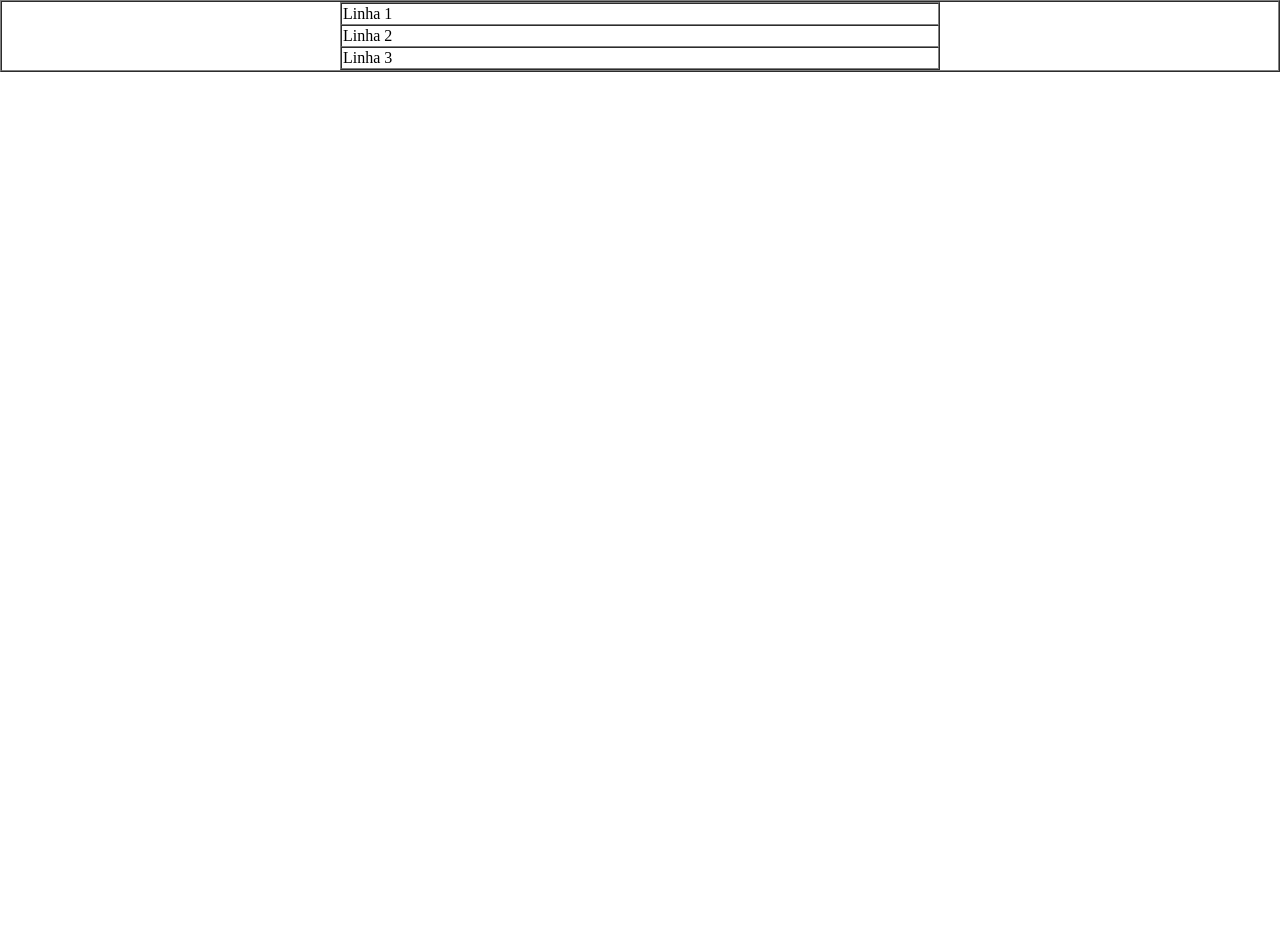
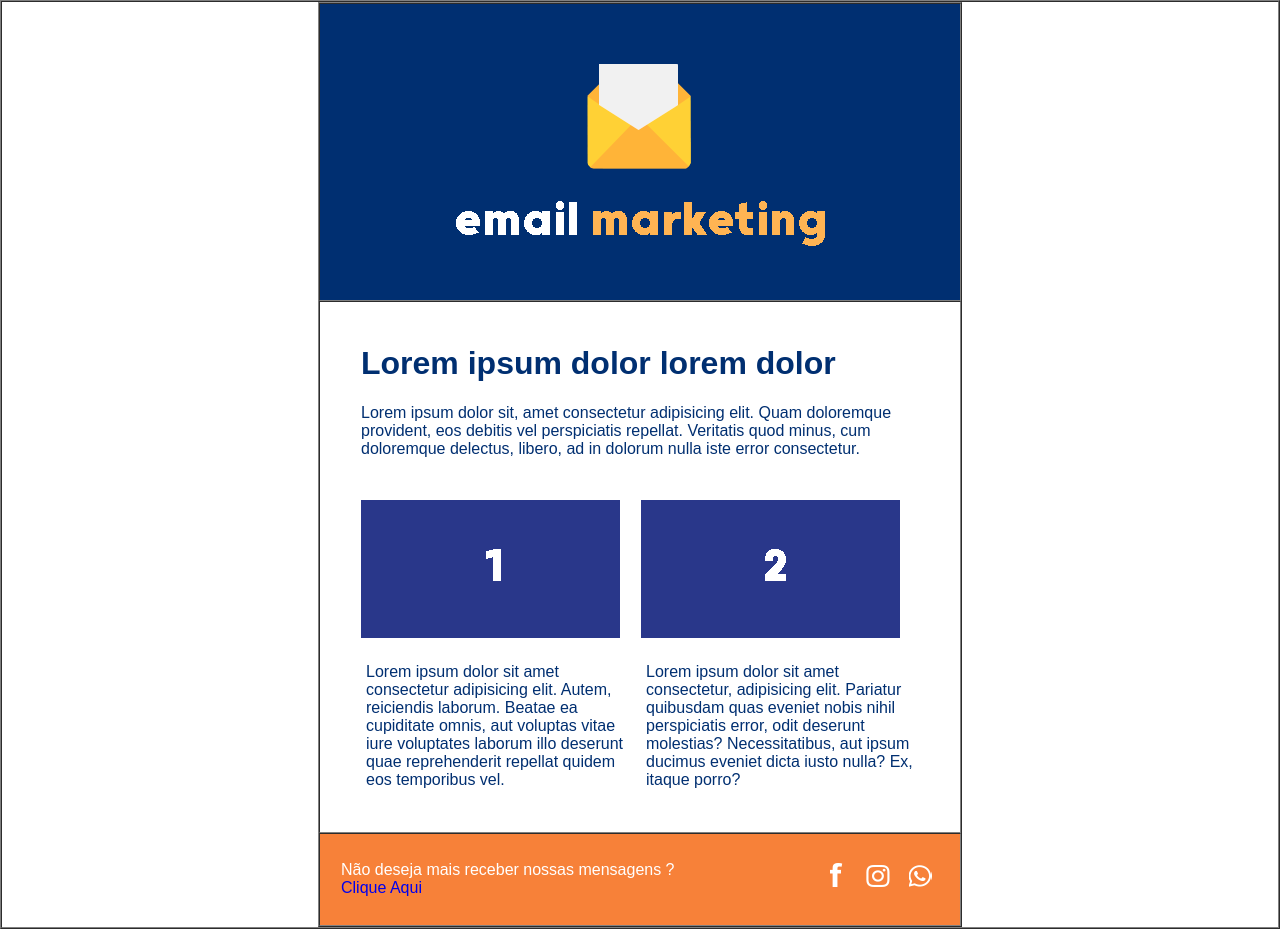
Before and after one commit to KelvinNatal/emailMktBeg, a plain HTML site: page index.html in a window 1280 px wide. Before the commit the page ends 800 px from the top, so only its background shows below. Drawn offline with Linux system fonts and the light colour scheme.

Commit message:
Finalizado

```diff
--- a/index.html
+++ b/index.html
@@ -5,24 +5,62 @@
     <meta name="viewport" content="width=device-width, initial-scale=1.0">
     <title>E-mail mkt</title>
 </head>
-<body style="margin: 0; padding: 0;">
-    <table border="1" width="100%" cellpadding="0" cellspacing="0">
+<body style="margin: 0; padding: 0; font-family: Arial, Helvetica, sans-serif;">
+    <table border="1" width="100%" cellpadding="0" cellspacing="0" >
         <tr>
             <td>
+                <!-- Head -->
                 <table align="center" border="1" width="600px" cellpadding="1" cellspacing="0">
                     <tr>
-                        <td>
-                            Linha 1
+                        <td bgcolor="#002f71" align="center" style="padding: 60px 0 50px 0;">
+                            <img src="img/logo header.png" alt="">
                         </td>
                     </tr>
-                    <tr>
+                    <!-- Body -->
+                    <tr align="center" >
                         <td>
-                            Linha 2
+                            <table  width="600px" cellpadding="1" cellspacing="0" style="padding: 20px; color: #002f71;">
+                                <tr align="left">
+                                    <td>
+                                        <h1>Lorem ipsum dolor lorem dolor</h1>
+                                        <span>Lorem ipsum dolor sit, amet consectetur adipisicing elit. Quam doloremque provident, eos debitis vel perspiciatis repellat. Veritatis quod minus, cum doloremque delectus, libero, ad in dolorum nulla iste error consectetur.</span>
+                                    </td>
+                                </tr>
+                            </table>
+                            <table width="600px" cellpadding="1" cellspacing="0" style="padding: 20px; color: #002f71;">
+                                <tr>
+                                    <td align="left" width="50%">
+                                        <img src="./img/1.png" alt="">
+                                        <p style="padding: 5px;">Lorem ipsum dolor sit amet consectetur adipisicing elit. Autem, reiciendis laborum. Beatae ea cupiditate omnis, aut voluptas vitae iure voluptates laborum illo deserunt quae reprehenderit repellat quidem eos temporibus vel.</p>
+                                    </td>
+                                    <td align="left" width="50%">
+                                        <img src="./img/2.png" alt="">
+                                        <p style="padding: 5px;">Lorem ipsum dolor sit amet consectetur, adipisicing elit. Pariatur quibusdam quas eveniet nobis nihil perspiciatis error, odit deserunt molestias? Necessitatibus, aut ipsum ducimus eveniet dicta iusto nulla? Ex, itaque porro?</p>
+                                    </td>
+                                </tr>
+                            </table>
                         </td>
                     </tr>
+                    <!-- Footer -->
                     <tr>
-                        <td>
-                            Linha 3
+                        <td bgcolor="#f78139" style="padding: 20px;">
+                            <table width="600px" cellpadding="1" cellspacing="0">
+                                <tr>
+                                    <td width="80%">
+                                        <span style="color: #fff;">Não deseja mais receber nossas mensagens ? <br></span>
+                                        <a href="#" style="text-decoration: none;">Clique Aqui</a>
+                                    </td>
+                                    <td>
+                                        <img src="img/fb-icon.png" alt="">
+                                    </td>
+                                    <td>
+                                        <img src="img/insta-icon.png" alt="">
+                                    </td>
+                                    <td>
+                                        <img src="img/wpp-icon.png" alt="">
+                                    </td>
+                                </tr>
+                            </table>
                         </td>
                     </tr>
                 </table>
```
Also changed, not shown: img/1.png (added), img/2.png (added), img/fb-icon.png (added), img/insta-icon.png (added), img/logo header.png (added), img/wpp-icon.png (added).
